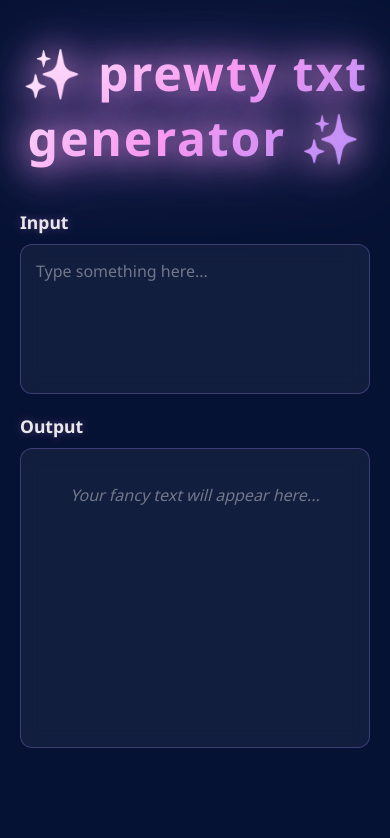
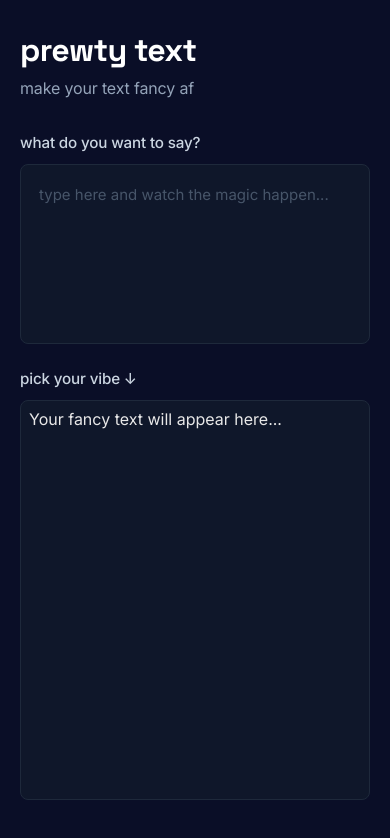
Before and after one commit to samrudhi-builds/prettyTextGenerator, a plain HTML site: page index.html in a window 390 px wide. Drawn offline with Linux system fonts and the light colour scheme; a web font is replaced by a local one.

Commit message:
Update README, HTML, CSS, and JS for enhanced functionality and styling

```diff
--- a/index.html
+++ b/index.html
@@ -15,21 +15,24 @@
     <title>prewty - Text Generator</title>
     <link rel="preconnect" href="https://fonts.googleapis.com">
     <link rel="preconnect" href="https://fonts.gstatic.com" crossorigin>
-    <link href="https://fonts.googleapis.com/css2?family=Noto+Sans:wght@400;700&family=Noto+Sans+Symbols+2&display=swap" rel="stylesheet">
+    <link href="https://fonts.googleapis.com/css2?family=Space+Grotesk:wght@400;600;700&family=Inter:wght@400;500&family=Noto+Sans+Symbols+2&display=swap" rel="stylesheet">
     <link rel="stylesheet" href="style.css">
 </head>
 <body>
     <div class="container">
-        <h1>✨ prewty txt generator ✨</h1>
+        <header>
+            <h1>prewty text</h1>
+            <p class="subtitle">make your text fancy af</p>
+        </header>
 
         <div class="main-content">
             <div class="input-section">
-                <label for="input-text">Input</label>
-                <textarea id="input-text" placeholder="Type something here..."></textarea>
+                <label for="input-text">what do you want to say?</label>
+                <textarea id="input-text" placeholder="type here and watch the magic happen..."></textarea>
             </div>
 
             <div class="output-section">
-                <label>Output</label>
+                <label>pick your vibe ↓</label>
                 <div id="output-container"></div>
             </div>
         </div>
--- a/script.js
+++ b/script.js
@@ -42,11 +42,13 @@ const alphabet = 'ABCDEFGHIJKLMNOPQRSTUVWXYZabcdefghijklmnopqrstuvwxyz';
 
 // Convert text to fancy style
 function convertText(text, styleChars) {
+    // Convert styleChars string to array to handle surrogate pairs properly
+    const styleArray = Array.from(styleChars);
     let result = '';
     for (let char of text) {
         const index = alphabet.indexOf(char);
         if (index !== -1) {
-            result += styleChars[index];
+            result += styleArray[index];
         } else {
             result += char; // Keep spaces, numbers, and special characters
         }
@@ -99,11 +101,26 @@ function updateOutput() {
     for (let [styleName, styleData] of Object.entries(styles)) {
         const convertedText = convertText(inputText, styleData.chars);
 
+        const outputItem = document.createElement('div');
+        outputItem.className = 'output-item';
+
+        const label = document.createElement('div');
+        label.className = 'style-label';
+        label.textContent = styleName;
+
         const textDiv = document.createElement('div');
         textDiv.className = 'style-text';
         textDiv.textContent = convertedText;
 
-        outputContainer.appendChild(textDiv);
+        const copyBtn = document.createElement('button');
+        copyBtn.className = 'copy-btn';
+        copyBtn.textContent = 'Copy';
+        copyBtn.onclick = () => copyToClipboard(convertedText, copyBtn);
+
+        outputItem.appendChild(label);
+        outputItem.appendChild(textDiv);
+        outputItem.appendChild(copyBtn);
+        outputContainer.appendChild(outputItem);
     }
 }
 
--- a/style.css
+++ b/style.css
@@ -5,40 +5,44 @@
 }
 
 body {
-    font-family: 'Noto Sans', 'Segoe UI', system-ui, sans-serif;
-    background: #061234;
+    font-family: 'Inter', -apple-system, BlinkMacSystemFont, sans-serif;
+    background: #0a0e27;
     min-height: 100vh;
-    padding: 40px 20px;
+    padding: 30px 20px;
+    color: #e8e8e8;
 }
 
 .container {
-    max-width: 1400px;
+    max-width: 1300px;
     margin: 0 auto;
 }
 
+header {
+    margin-bottom: 35px;
+}
+
 h1 {
-    text-align: center;
-    background: linear-gradient(135deg, #ffffff 0%, #ff9ff3 50%, #a78bfa 100%);
-    -webkit-background-clip: text;
-    -webkit-text-fill-color: transparent;
-    background-clip: text;
-    margin-bottom: 40px;
-    font-size: 3em;
-    font-weight: bold;
-    text-shadow: 0 0 30px rgba(255, 159, 243, 0.5),
-                 0 0 60px rgba(167, 139, 250, 0.3);
-    filter: drop-shadow(0 0 20px rgba(255, 159, 243, 0.6))
-            drop-shadow(0 0 40px rgba(167, 139, 250, 0.4));
-    letter-spacing: 2px;
+    font-family: 'Space Grotesk', sans-serif;
+    font-size: 2.8em;
+    font-weight: 700;
+    color: #fff;
+    margin-bottom: 8px;
+    letter-spacing: -0.02em;
+}
+
+.subtitle {
+    font-size: 1.1em;
+    color: #94a3b8;
+    font-weight: 400;
+    letter-spacing: -0.01em;
 }
 
 .main-content {
     display: grid;
-    grid-template-columns: 1fr 1fr;
-    gap: 20px;
-    height: 70vh;
+    grid-template-columns: 420px 1fr;
+    gap: 25px;
+    height: calc(100vh - 180px);
     min-height: 500px;
-    max-height: 70vh;
 }
 
 .input-section,
@@ -51,102 +55,177 @@ h1 {
 
 label {
     display: block;
-    font-weight: bold;
-    color: rgba(255, 255, 255, 0.9);
-    margin-bottom: 10px;
-    font-size: 1.1em;
-    text-shadow: 0 0 10px rgba(255, 159, 243, 0.3);
+    font-weight: 500;
+    color: #cbd5e1;
+    margin-bottom: 12px;
+    font-size: 0.95em;
+    letter-spacing: -0.01em;
 }
 
 textarea {
     flex: 1;
     width: 100%;
-    padding: 15px;
-    font-size: 16px;
-    border: 1px solid rgba(167, 139, 250, 0.3);
-    border-radius: 12px;
+    padding: 18px;
+    font-size: 15px;
+    border: 1.5px solid #1e293b;
+    border-radius: 8px;
     resize: none;
-    font-family: inherit;
-    transition: all 0.3s;
-    background: rgba(255, 255, 255, 0.05);
-    color: #ffffff;
-    -webkit-backdrop-filter: blur(10px);
-    backdrop-filter: blur(10px);
+    font-family: 'Inter', sans-serif;
+    transition: all 0.2s ease;
+    background: #0f172a;
+    color: #f1f5f9;
     overflow-y: auto;
     min-height: 0;
+    line-height: 1.6;
 }
 
 textarea::placeholder {
-    color: rgba(255, 255, 255, 0.4);
+    color: #475569;
 }
 
 textarea:focus {
     outline: none;
-    border-color: rgba(255, 159, 243, 0.5);
-    background: rgba(255, 255, 255, 0.08);
-    box-shadow: 0 0 20px rgba(255, 159, 243, 0.2);
+    border-color: #3b82f6;
+    background: #131b2e;
 }
 
 #output-container {
     flex: 1;
-    border: 1px solid rgba(167, 139, 250, 0.3);
-    border-radius: 12px;
-    padding: 15px;
+    border: 1.5px solid #1e293b;
+    border-radius: 8px;
+    padding: 8px;
     overflow-y: auto;
-    background: rgba(255, 255, 255, 0.05);
-    -webkit-backdrop-filter: blur(10px);
-    backdrop-filter: blur(10px);
+    background: #0f172a;
     min-height: 0;
 }
 
 #output-container::-webkit-scrollbar {
-    width: 10px;
+    width: 8px;
 }
 
 #output-container::-webkit-scrollbar-track {
-    background: rgba(255, 255, 255, 0.05);
-    border-radius: 5px;
+    background: transparent;
 }
 
 #output-container::-webkit-scrollbar-thumb {
-    background: linear-gradient(135deg, #ff9ff3, #a78bfa);
-    border-radius: 5px;
+    background: #334155;
+    border-radius: 4px;
 }
 
 #output-container::-webkit-scrollbar-thumb:hover {
-    background: linear-gradient(135deg, #ff80eb, #9370db);
+    background: #475569;
+}
+
+.output-item {
+    display: flex;
+    align-items: center;
+    gap: 12px;
+    padding: grid;
+    grid-template-columns: 120px 1fr auto;
+    align-items: center;
+    gap: 16px;
+    padding: 14px 16px;
+    border-radius: 6px;
+    background: transparent;
+    margin-bottom: 2px;
+    transition: all 0.15s ease;
+    border: 1px solid transparent;
+}
+
+.output-item:hover {
+    background: #1e293b;
+    border-color: #334155;
+}
+
+.style-label {
+    font-size: 11px;
+    font-weight: 500;
+    color: #64748b;
+    letter-spacing: 0.03em;
+    text-transform: lowercase;
 }
 
 .style-text {
-    font-size: 20px;
+    font-size: 18px;
     word-wrap: break-word;
-    line-height: 2;
-    color: #ffffff;
+    line-height: 1.4;
+    color: #f8fafc;
     -webkit-user-select: text;
     user-select: text;
-    padding: 8px 0;
-    text-shadow: 0 1px 2px rgba(0, 0, 0, 0.3);
     font-family: 'Noto Sans Symbols 2', 'Segoe UI Symbol', 'Apple Symbols', sans-serif;
     font-feature-settings: normal;
 }
 
-.placeholder-text {
-    text-align: center;
-    color: rgba(255, 255, 255, 0.4);
-    padding: 20px;
-    font-style: italic;
+.copy-btn {
+    padding: 7px 14px;
+    background: #1e293b;
+    border: 1px solid #334155;
+    border-radius: 5px;
+    color: #cbd5e1;
+    font-size: 12px;
+    font-weight: 500;
+    cursor: pointer;
+    transition: all 0.15s ease;
+    white-space: nowrap;
+    font-family: 'Inter', sans-serif;
+}
+
+.copy-btn:hover {
+    background: #334155;
+    border-color: #475569;
+    color: #f1f5f9;
+}
+
+.copy-btn:active {
+    transform: scale(0.97);
+}
+
+.copy-btn.copied {
+    background: #065f46;
+    border-#475569;
+    padding: 40px 20px;
+    font-size: 14px;
 }
 
 /* Responsive design */
-@media (max-width: 900px) {
+@media (max-width: 1024px) {
     .main-content {
         grid-template-columns: 1fr;
         height: auto;
     }
 
     .input-section textarea {
-        min-height: 150px;
+        min-height: 180px;
     }
+
+    #output-container {
+        min-height: 400px;
+    }
+
+    .output-item {
+        grid-template-columns: 100px 1fr auto;
+        gap: 12px;
+        padding: 12px;
+    }
+}
+
+@media (max-width: 640px) {
+    h1 {
+        font-size: 2em;
+    }
+
+    .subtitle {
+        font-size: 1em;
+    }
+
+    .output-item {
+        grid-template-columns: 1fr auto;
+        gap: 10px;
+    }
+
+    .style-label {
+        grid-column: 1 / -1;
+        margin-bottom: 4
 
     #output-container {
         min-height: 300px;
```
Also changed, not shown: 1 other file.
